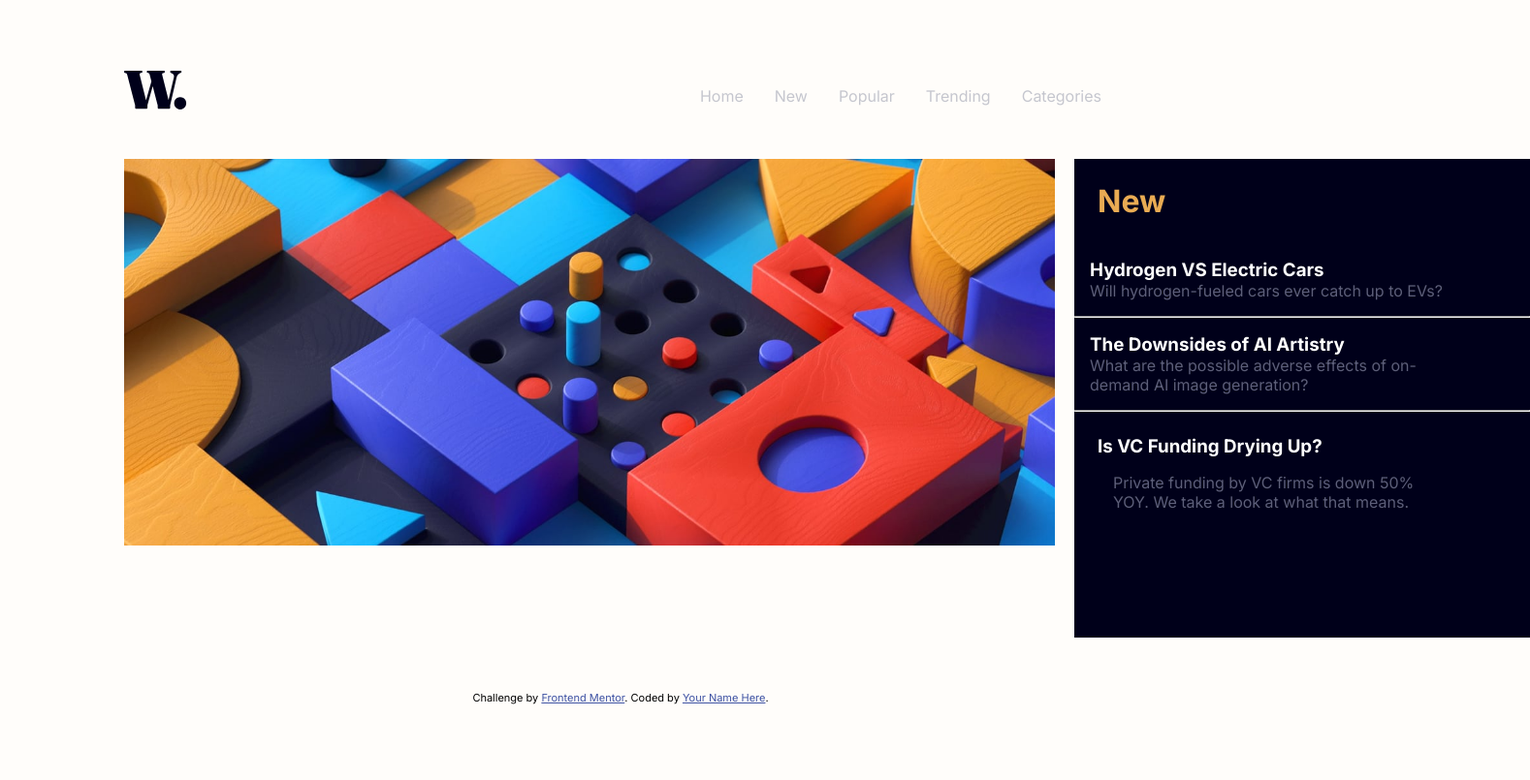
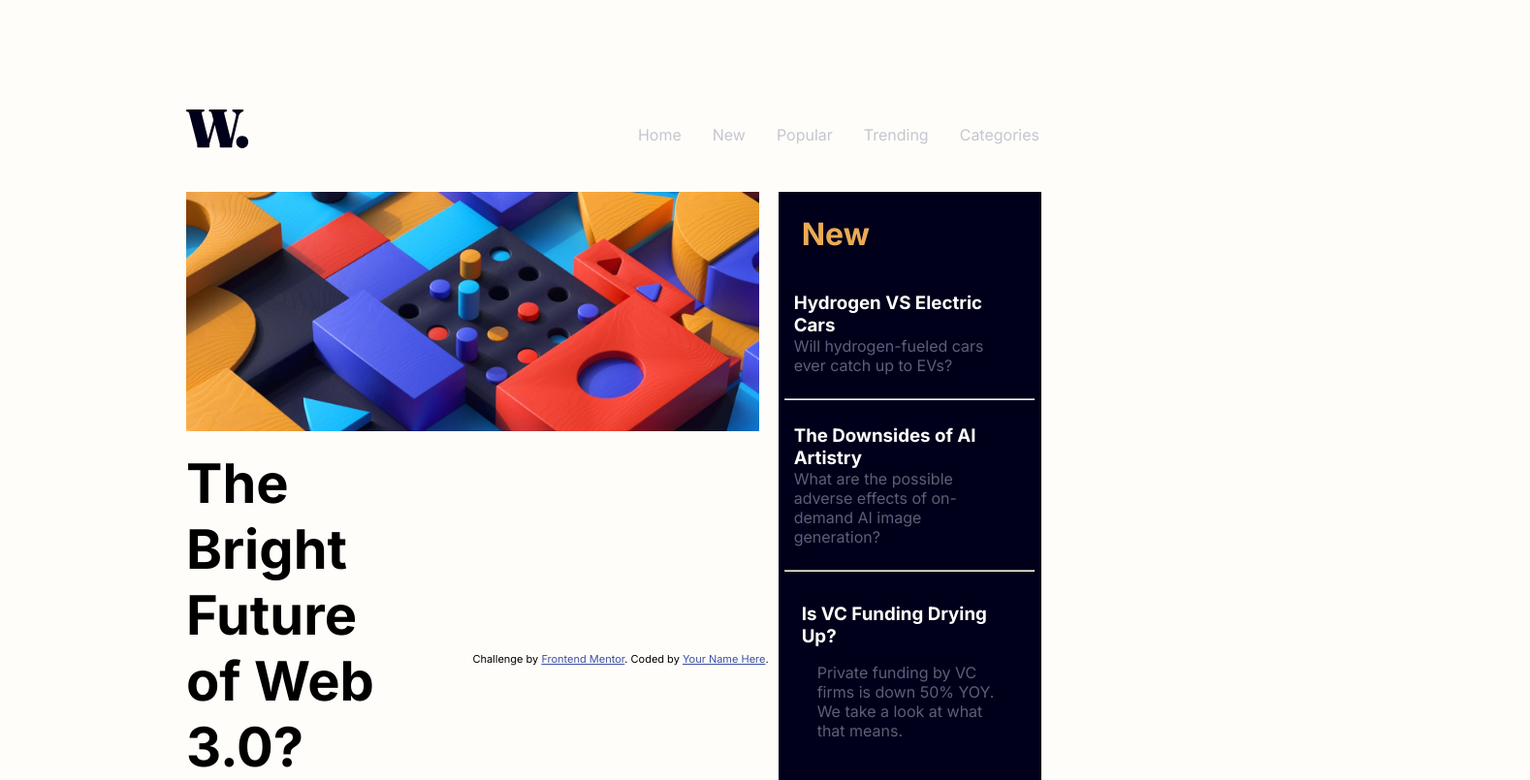
Before and after one commit to HarryS44/News-Home-Page, a plain HTML site: page index.html in a window 1280 px wide. Shown: the whole page at 97% size, 1578 px wide, since content can reach past the window. Drawn offline with Linux system fonts and the light colour scheme.

Commit message:
Add new content

```diff
--- a/index.html
+++ b/index.html
@@ -50,6 +50,10 @@
           <p>Private funding by VC firms is down 50% YOY. We take a look at what that means.</p>
         </div>
       </section>
+
+      <section class="bright-picture">
+        <h1>The Bright Future of Web 3.0?</h1>
+      </section>
     </main>
   </div>
 
--- a/style.css
+++ b/style.css
@@ -17,8 +17,8 @@ body {
 }
 
 .container {
-  height: 80vh;
-  width: 80vw;
+  height: 70vh;
+  width: 70vw;
 }
 
 header {
@@ -44,14 +44,14 @@ li {
 
 .grid-container {
   display: grid;
-  grid-template-columns: repeat(3, 470px);
+  grid-template-columns: repeat(3, 1fr);
   grid-template-rows: repeat(3, 1fr);
   gap: 20px;
   height: 91.9%;
 }
 
 .image-span-2 {
-  grid-column: auto / span 2;
+  grid-column: span 2;
 }
 
 .image-span-2 > img {
@@ -64,7 +64,13 @@ li {
   display: flex;
   flex-flow: column;
   background-color: #00001a;
+  width: 95%;
   grid-row: auto / span 2;
+}
+
+hr{
+  width: 95%;
+  margin: auto;
 }
 
 .new-section > h1 {
@@ -87,6 +93,11 @@ h3 {
   margin: 1rem;
 }
 
+.bright-picture > h1 {
+  font-size: 3.5rem;
+  width: 80%;
+}
+
 .attribution {
   font-size: 11px;
   text-align: center;
```
